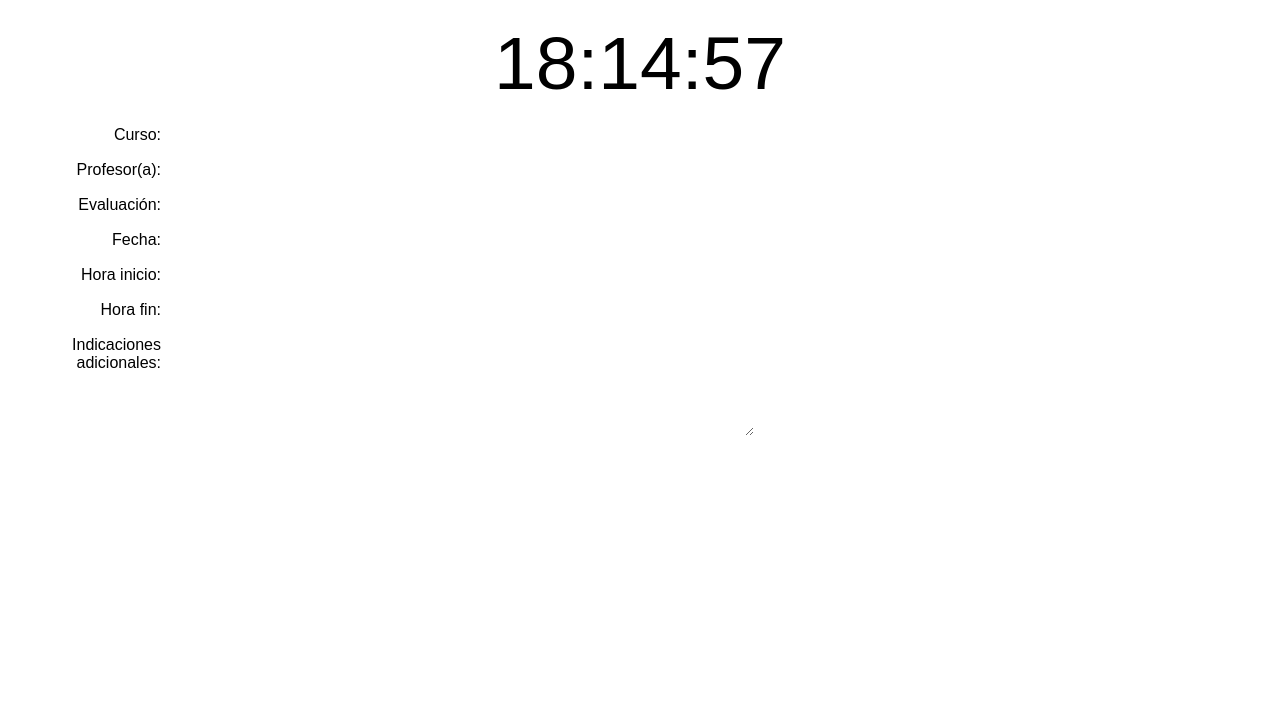
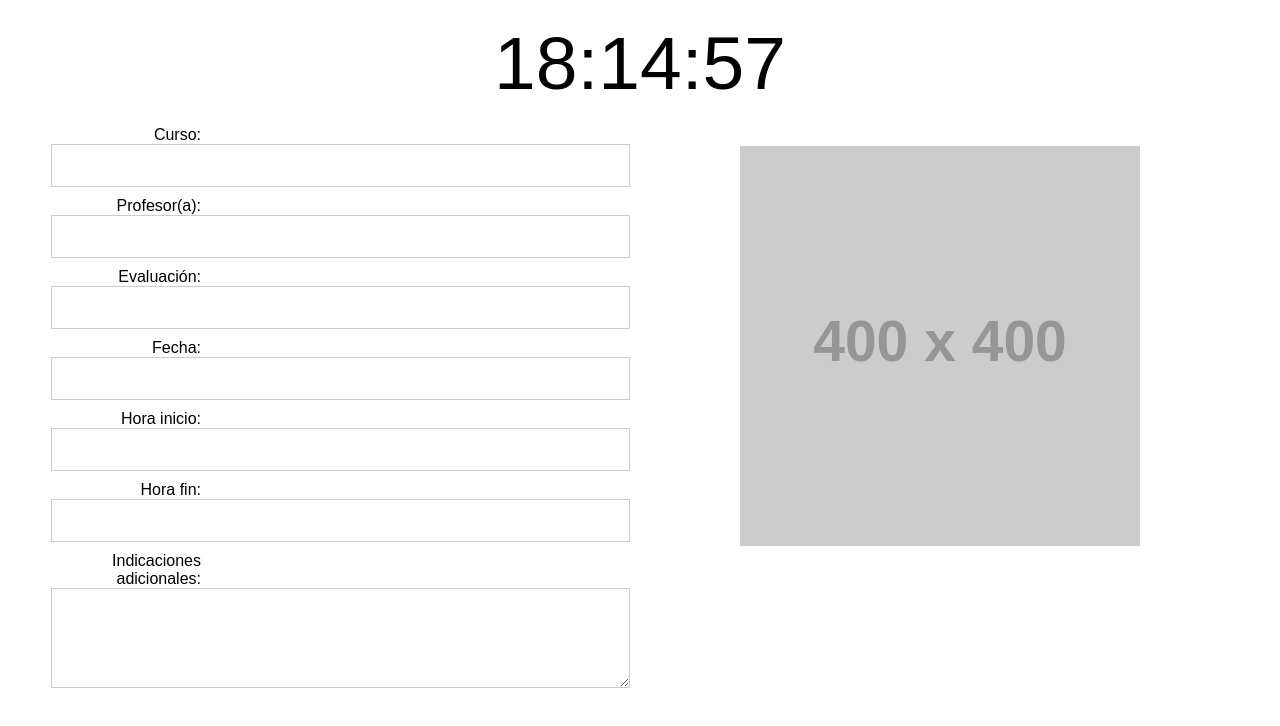
Before and after one commit to JoaquinJamil/udep, a plain HTML site: page index.html in a window 1280 px wide. Drawn offline with Linux system fonts and the light colour scheme; placeholder pictures from the web are drawn by us.

Commit message:
Update index.html

```diff
--- a/index.html
+++ b/index.html
@@ -13,10 +13,10 @@
         .container {
             max-width: 95%;
             margin: 0 auto;
-            text-align: left; /* Aligning all content except the clock to the left */
+            text-align: left;
         }
         .clock-container {
-            text-align: center; /* Aligning clock to center */
+            text-align: center;
         }
         .clock {
             font-size: 75px;
@@ -24,51 +24,36 @@
         }
         .content {
             display: flex;
+            justify-content: space-between;
         }
-        .left-content, .right-content {
+        .left-content {
             flex: 1;
-            padding: 0 10px;
+            padding-right: 10px;
+        }
+        .right-content {
+            flex: 1;
+            padding-left: 10px;
         }
         .textbox {
-            width: calc(50%);
+            width: 100%;
             padding: 10px;
             margin-bottom: 10px;
             box-sizing: border-box;
-            border: 0px solid #ccc;
-            outline: none;
-            text-align: left;
+            border: 1px solid #ccc;
             font-size: 18px;
-            display: inline-block;
-            vertical-align: top;
-            height: 25px;
         }
-
         .textboxlong {
-            width: calc(50%);
+            width: 100%;
             padding: 10px;
             margin-bottom: 10px;
             box-sizing: border-box;
-            border: 0px solid #ccc;
-            outline: none;
-            text-align: left;
-            font-size: 18px; /* Same font size as .textbox */
-            font-family: Arial, sans-serif; /* Same font family as .textbox */
-            display: inline-block;
-            vertical-align: top;
-            height: 100px; /* Adjust height as needed */
+            border: 1px solid #ccc;
+            font-size: 18px;
+            height: 100px;
         }
-
-        .label-textboxlong {
-            display: inline-block;
-            width: 200px; /* Adjust width as needed */
-            text-align: right;
-            margin-right: 10px;
-            vertical-align: top;
-        }
-
         label {
             display: inline-block;
-            width: 100px;
+            width: 150px;
             text-align: right;
             margin-right: 10px;
         }
@@ -78,6 +63,11 @@
             display: block;
             margin: 20px auto;
         }
+        /* Make sure the form fields and picture split the screen */
+        .split-container {
+            display: flex;
+            justify-content: space-between;
+        }
     </style>
 </head>
 <body>
@@ -85,7 +75,7 @@
         <div class="clock-container">
             <div class="clock" id="clock"></div>
         </div>
-        <div class="content">
+        <div class="split-container">
             <div class="left-content">
                 <form>
                     <label for="curso">Curso:</label>
@@ -104,6 +94,9 @@
                     <textarea id="indicaciones" class="textboxlong" required></textarea>
                 </form>
             </div>
+            <div class="right-content">
+                <img src="https://via.placeholder.com/400" alt="Placeholder Image" class="picture">
+            </div>
         </div>
     </div>
 
@@ -111,9 +104,9 @@
     function updateClock() {
         var now = new Date();
         var clock = document.getElementById('clock');
-        var hours = ('0' + now.getHours()).slice(-2); // Ensuring two digits for hours
-        var minutes = ('0' + now.getMinutes()).slice(-2); // Ensuring two digits for minutes
-        var seconds = ('0' + now.getSeconds()).slice(-2); // Ensuring two digits for seconds
+        var hours = ('0' + now.getHours()).slice(-2);
+        var minutes = ('0' + now.getMinutes()).slice(-2);
+        var seconds = ('0' + now.getSeconds()).slice(-2);
         clock.textContent = hours + ':' + minutes + ':' + seconds;
     }
     setInterval(updateClock, 1000);
```
